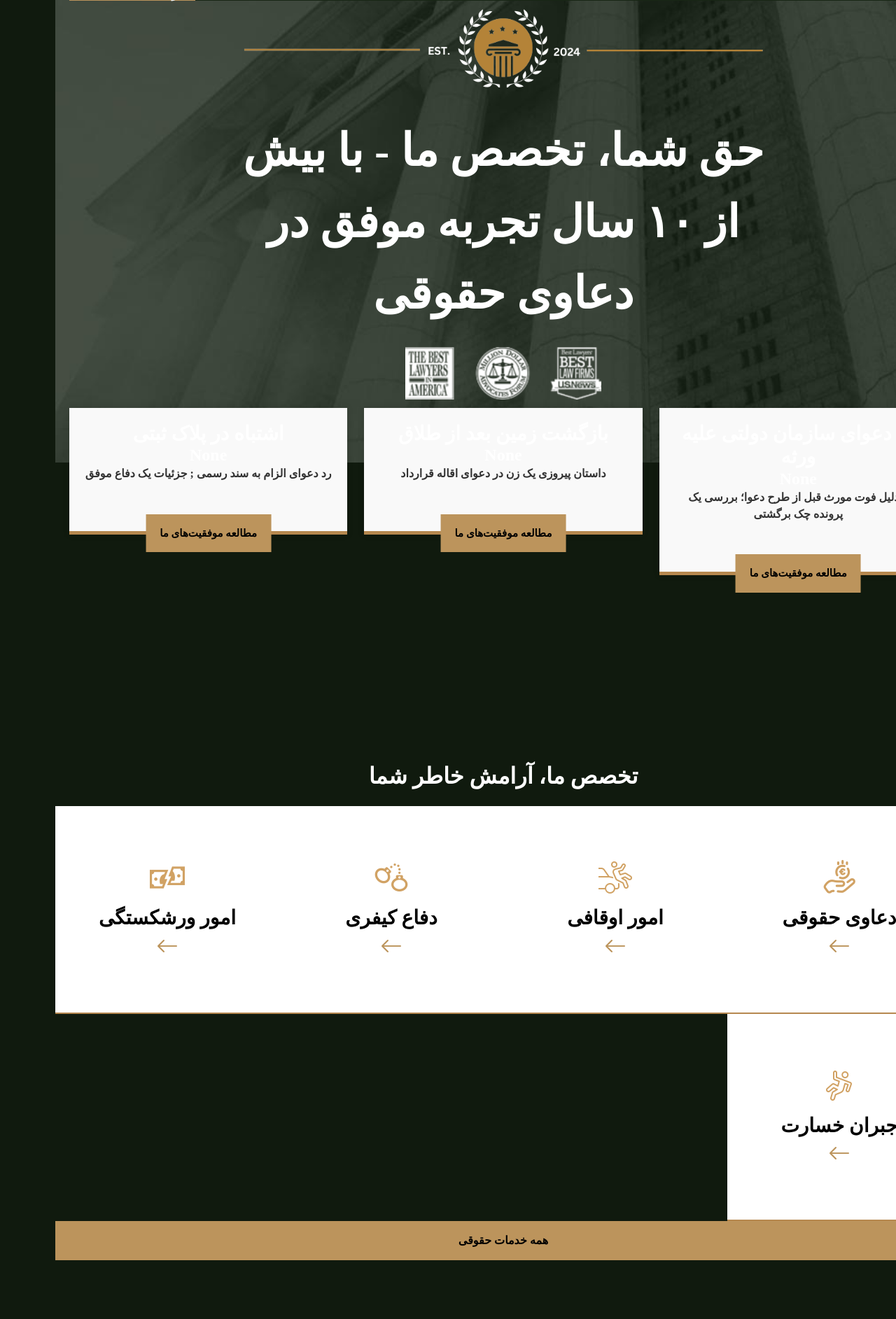
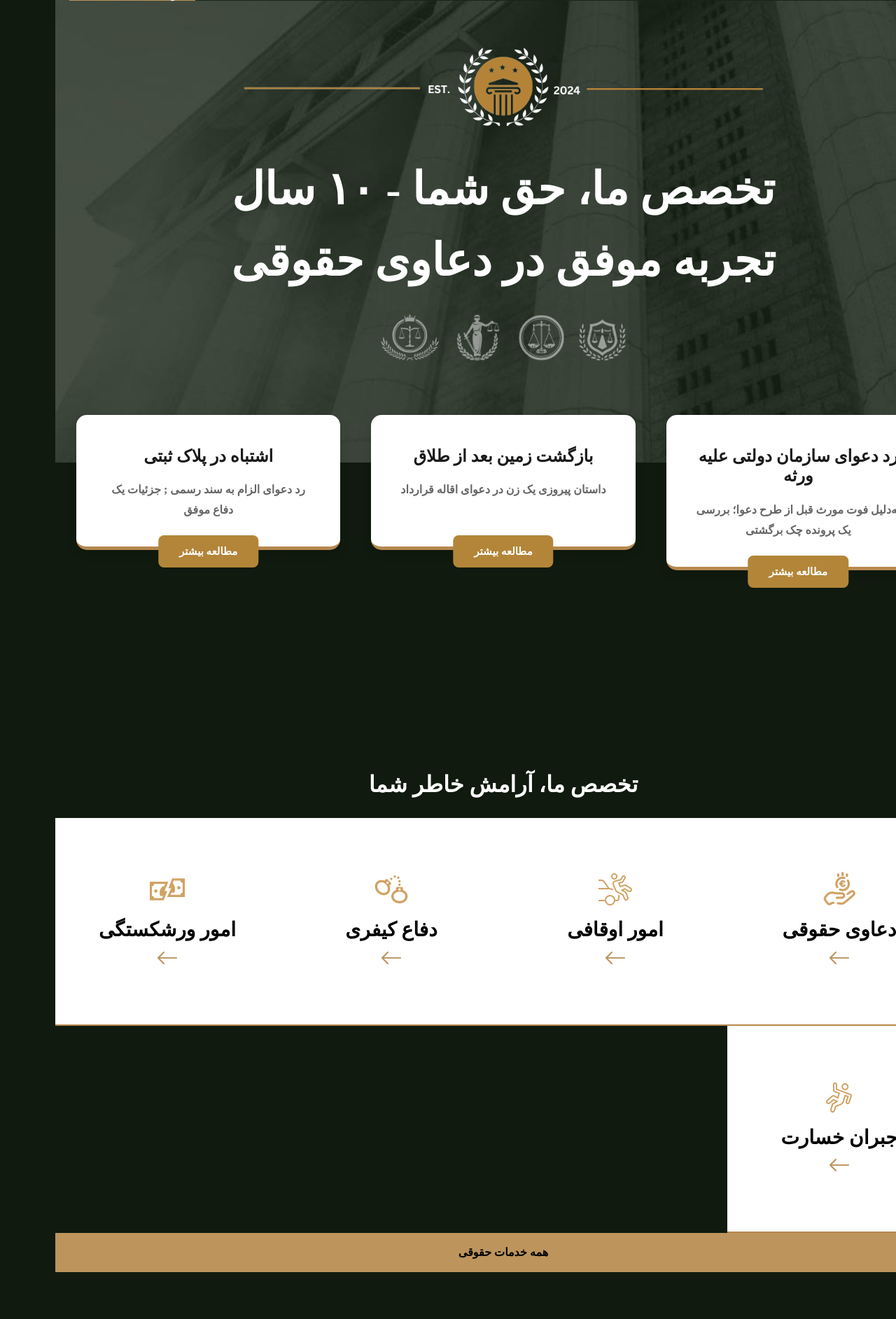
Before and after one commit to saei1d/vakil, a Django app: page /home/ in a window 1280 px wide; the page is wider, and only the part inside the window is pictured. Shown: the part 811-2696 px from the top of that part at 70% size. Run offline with Django 5.2, Linux system fonts and the light colour scheme; data comes from the database, SQL or seed files in the repository; both versions use the stored data as it was after the commit; some libraries are stand-ins or nearby versions; some web fonts are replaced.

Commit message:
index completed

```diff
--- a/static/css/style.css
+++ b/static/css/style.css
@@ -325,26 +325,6 @@
     position: relative;
     transition: all ease 0.5s;
     border-bottom: 5px solid #b6884f;
-}
-
-.custom-card h6 {
-    color: #000000;
-    font-size: 18px;
-    font-weight: bold;
-    margin-top: 10px;
-}
-
-.custom-card h5 {
-    color: #BC945C;
-    font-size: 24px;
-    font-weight: bold;
-    margin: 40px 0px;
-}
-
-.custom-card p {
-    color: #333;
-    font-size: 16px;
-    padding-bottom: 50px;
 }
 
 .btn-custom {
--- a/templates/base.html
+++ b/templates/base.html
@@ -575,7 +575,7 @@
     <div class="overlay" id="overlay"></div>
 
     <div class="support-menu justify-content-between row align-items-center" id="supportMenu" style="margin: auto; transform: translate(-50%, -50%); background: linear-gradient(135deg, #1a1a1a, #2c2c2c); border-radius: 20px; padding: 30px; box-shadow: 0 4px 15px rgba(0,0,0,0.3); width: 90%; max-width: 500px;">
-        <div class="col text-center mb-4">
+        <div class="col text-center ">
             <a href="javascript:void(0);" id="telegramLink" class="support-icon" style="display: inline-block; padding: 20px; background: #2c3e50; border-radius: 20px; transition: all 0.3s ease; width: 100px; height: 100px;">
                 <img src="{% static 'image/telegramsupport.png' %}" width="60px" height="60px" alt="premiumsupport" style="filter: drop-shadow(0 0 5px rgba(255,255,255,0.3));">
             </a>
--- a/users/templates/users/index.html
+++ b/users/templates/users/index.html
@@ -84,9 +84,10 @@
                         {% load static %}
                         <img src="{% static "image/sliderlogo.png" %}" width="650" height="130" class="p-2 mb-4" alt="لوگو موسسه حقوقی آوای حق">
                             <h1 class="my-2 h1-res mb-4" style="font-size: 64px; line-height: 1.6; max-width: 800px; margin: 0 auto;">
-                                حق شما، تخصص ما - با بیش از ۱۰ سال تجربه موفق در دعاوی حقوقی
+                                تخصص ما، حق شما - ۱۰ سال تجربه موفق در دعاوی حقوقی
                             </h1>
-                        <img src="{% static "image/slider-img2.png" %}" style=" width: 280px !important;" height="75px" alt="نماد رسمی موسسه حقوقی آوای حق">
+
+                        <img src="{% static "image/awards.png" %}" style="width: 350px !important; height: auto;" alt="نماد رسمی موسسه حقوقی">
                     </div>
                 </div>
                 <div class="swiper-slide mb-5 swiper-slide-2">
@@ -98,7 +99,7 @@
                         <h2 class="my-2 h1-res mb-4" style="font-size: 64px; line-height: 1.6; max-width: 800px; margin: 0 auto;">
                             تیم حقوقی برتر ایران در کنار شماست
                         </h2>
-                        <img src="{% static "image/slider-img2.png" %}" style="width: 200px !important;" height="60" alt="نماد رسمی موسسه حقوقی">
+                        <img src="{% static "image/awards.png" %}" style="width: 350px !important; height: auto;" alt="نماد رسمی موسسه حقوقی">
                     </div>
                 </div>
 
@@ -108,13 +109,11 @@
         <div class="container-2 box-hed">
             <div class="row flex-row-reverse">
                 {% for p in post %}
-                    <div class="col-md-4">
-                        <div class="custom-card">
-                            <h3>{{ p.title }}</h3>
-                            <h4>{{ p.price }}</h4>
-                            <p>{{ p.summery }}
-                            </p>
-                            <a href="{% url 'blog:blogpage' p.slug %}" class="btn-custom">مطالعه موفقیت‌های ما</a>
+                    <div class="col-md-4 mb-4">
+                        <div class="custom-card" style="background: #fff; border-radius: 15px; padding: 35px; box-shadow: 0 4px 15px rgba(0,0,0,0.1); margin: 10px;">
+                            <h3 style="color: #1a1a1a !important; font-size: 1.5rem; margin-bottom: 20px; font-weight: bold;margin-top: 10px;">{{ p.title }}</h3>
+                            <p style="color: #666 !important; line-height: 1.8; margin-bottom: 10px; min-height: 60px;">{{ p.summery }}</p>
+                            <a href="{% url 'blog:blogpage' p.slug %}" class="btn-custom" style="display: inline-block; padding: 12px 30px; background: #b38538; color: #fff !important; border-radius: 8px; text-decoration: none;">مطالعه بیشتر</a>
                         </div>
                     </div>
                 {% endfor %}
@@ -124,8 +123,8 @@
     <!-- slider -->
 
     <!-- box category -->
-    <section class="category-section mt2 py-5" style="margin-top: 200px;">
-        <h2 class="text-khadamat-home text-center mb-4 px-3" style="font-size: 2rem;">تخصص ما، آرامش خاطر شما</h2>
+    <section class="category-section mt2 py-5">
+        <p class="text-khadamat-home text-center mb-4 px-3" style="font-size: 2rem;">تخصص ما، آرامش خاطر شما</p>
         <div class="category text-center">
             <a href="{% url 'service:pricing' %}?source=box-1" title="خدمات حقوقی">
                 <div class="bg-white box-category">
```
Also changed, not shown: db.sqlite3, media/blog/posts/wedding-rings-divorce-decree.jpg (added), media/blog/posts/wedding-rings-divorce-decree_D8N5jYG.jpg (added), 1 other file.
